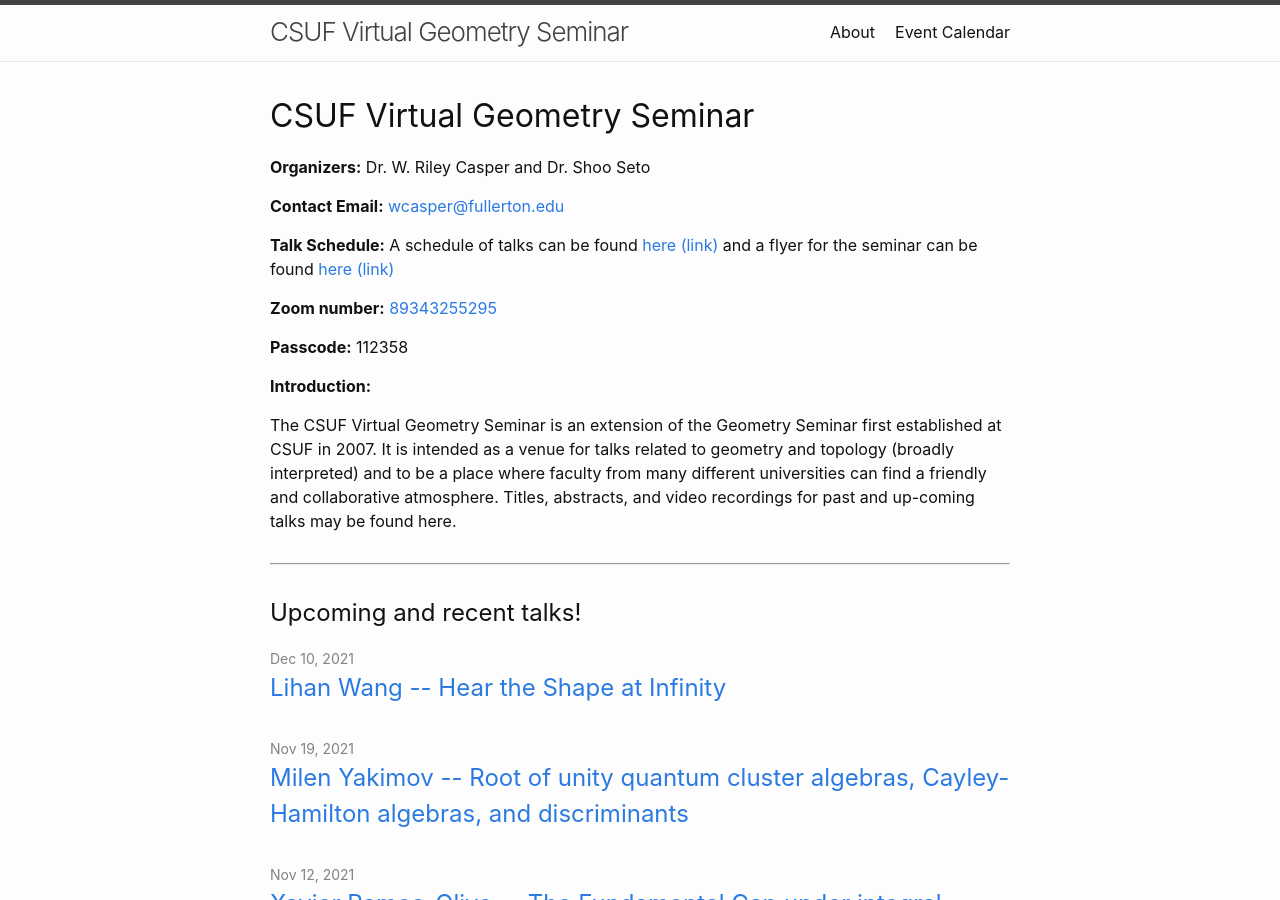
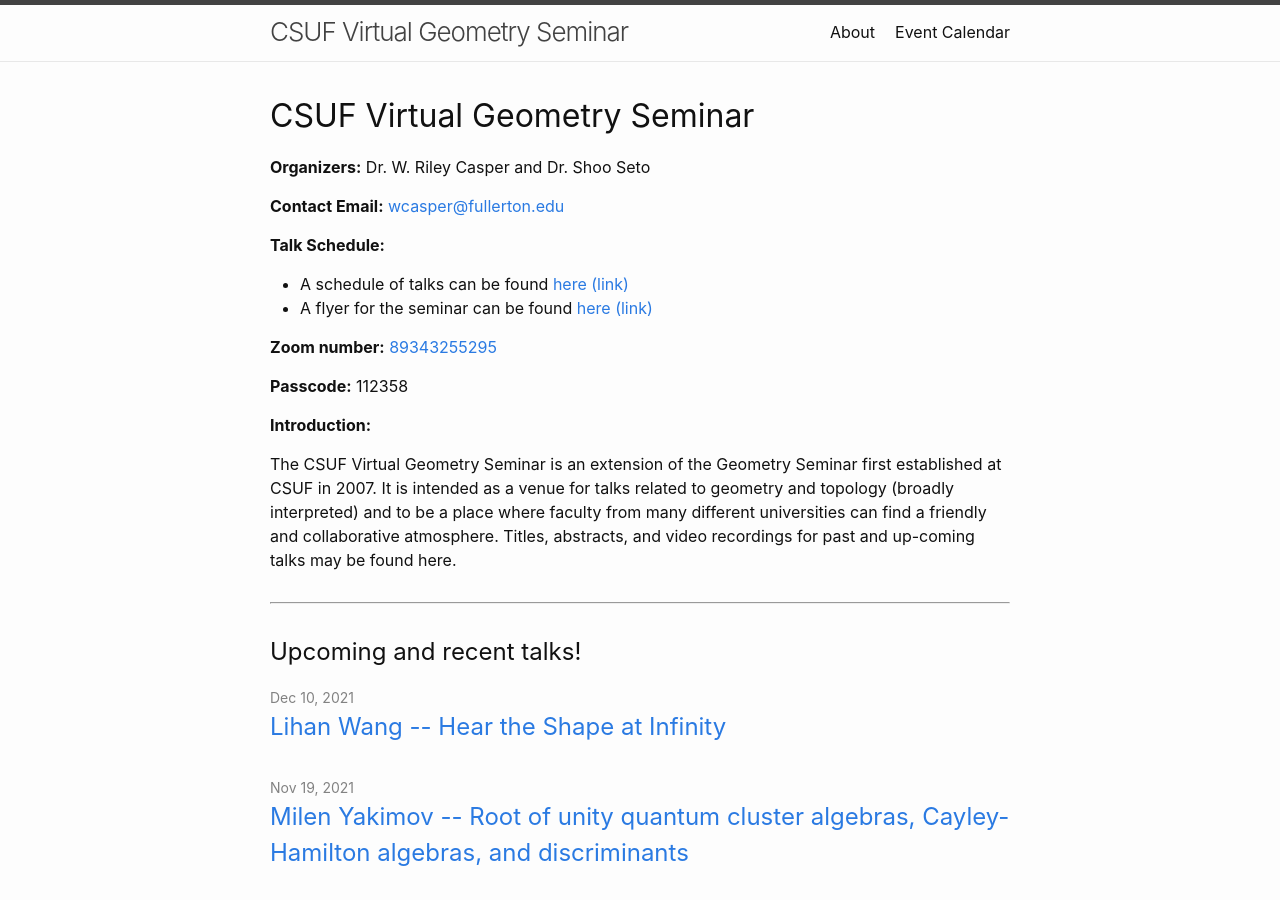
Before and after one commit to wcasper/geometry-seminar, a Jekyll site: the page built from index.md, in a window 1280 px wide and 900 px high. Built offline with Jekyll 4.4.1, drawn with Linux system fonts in a browser that asks for light colours.

Commit message:
changed formatting

```diff
--- a/index.md
+++ b/index.md
@@ -13,7 +13,9 @@ title: CSUF Virtual Geometry Seminar
 
 **Contact Email:** [wcasper@fullerton.edu](mailto:wcasper@fullerton.edu)
 
-**Talk Schedule:** A schedule of talks can be found [here (link)](calendar) and a flyer for the seminar can be found [here (link)](flyer/geometry_flyer-spring-2022.pdf)
+**Talk Schedule:**
+ * A schedule of talks can be found [here (link)](calendar)
+ * A flyer for the seminar can be found [here (link)](flyer/geometry_flyer-spring-2022.pdf)
 
 **Zoom number:** [89343255295](https://fullerton.zoom.us/j/89343255295?pwd=ZFR3VThaM29ZYkdReGVQS0daS1pHUT09)
 
```
